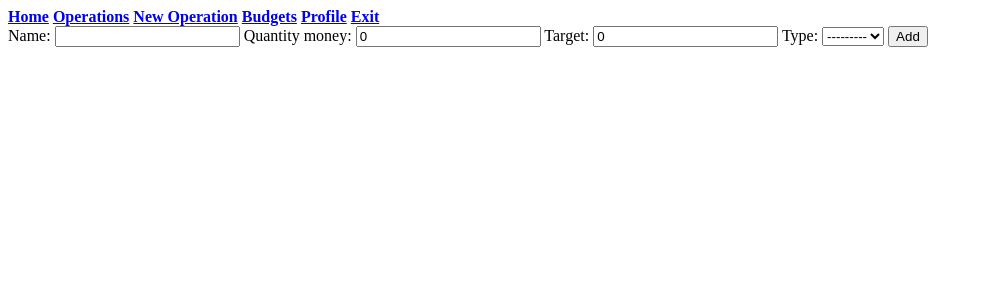
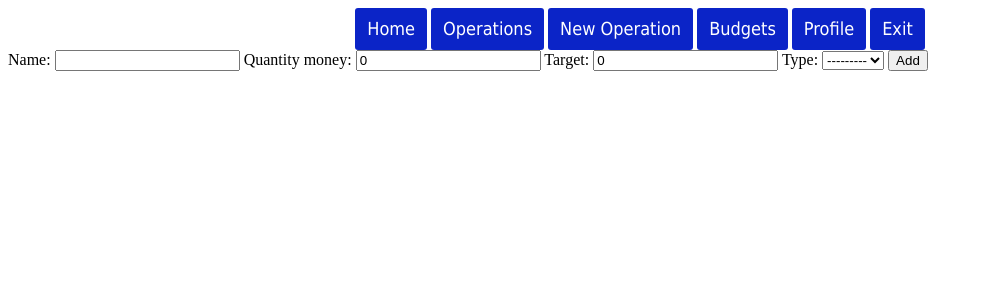
Before and after one commit to pozor22/Finance_Application, a Django app: page /new/ in a window 1280 px wide. Shown: the top 300 px of the page, without its empty margins (0-983 px from the left). Run offline with Django 4.2, Linux system fonts and the light colour scheme.

Commit message:
version 5.0.0

```diff
--- a/finance_app/account/forms.py
+++ b/finance_app/account/forms.py
@@ -11,7 +11,7 @@ class CreateOperationForm(forms.ModelForm):
 
     class Meta:
         model = Operation
-        fields = ('price', 'category', 'date',)
+        fields = ('price', 'category', 'notes', 'date', 'account',)
 
 
 class CreateAccountForm(forms.ModelForm):
--- a/finance_app/account/models.py
+++ b/finance_app/account/models.py
@@ -28,7 +28,7 @@ class Account(models.Model):
     type = models.ForeignKey(Type, on_delete=models.PROTECT)
 
     def __str__(self):
-        return f'name: {self.name}; user: {self.user}; type: {self.type}'
+        return f'account: {self.name}'
 
 
 class Operation(models.Model):
@@ -67,4 +67,4 @@ class Operation(models.Model):
         return collector.delete()
 
     def __str__(self):
-        return f'account: {self.account}; category: {self.category}; price: {self.price}'
+        return f'account: {self.account}; category: {self.category}; price: {self.price}//// {self.pk}'
--- a/finance_app/account/templates/account/base.html
+++ b/finance_app/account/templates/account/base.html
@@ -5,16 +5,33 @@
     <title>Title</title>
     {% load static %}
     <link href="{% static 'account/base.css' %}" rel="stylesheet">
+      <style>
+        a.button {
+        display: inline-block;
+        background: #0B24C7;
+        color: #fff;
+        padding: 12px;
+        border-radius: 3px;
+        text-decoration: none;
+        font-family: Tahoma;
+        font-size: 18px;
+        line-height: 1;
+        font-weight: 100;
+        }
+        .head {
+            text-align: center;
+        }
+      </style>
     {% block style %} {% endblock %}
 </head>
 <body>
-    <div class="board">
-        <h4 style="display: inline;"><a href="{% url 'Accounts:accounts' %}">Home</a></h4>
-        <h4 style="display: inline;" align="right"><a href="{% url 'Accounts:operations' 1 %}">Operations</a></h4>
-        <h4 style="display: inline;" align="right"><a href="{% url 'users:registration' %}">New Operation</a></h4>
-        <h4 style="display: inline;" align="right"><a href="{% url 'users:registration' %}">Budgets</a></h4>
-        <h4 style="display: inline;" align="right"><a href="{% url 'users:registration' %}">Profile</a></h4>
-        <h4 style="display: inline;" align="right"><a href="{% url 'users:exit' %}">Exit</a></h4>
+    <div class="head">
+        <a class="button" href="{% url 'Accounts:accounts' %}">Home</a>
+        <a class="button" href="{% url 'Accounts:operations' 1 %}">Operations</a>
+        <a class="button" href="{% url 'Accounts:CreateOperation' %}">New Operation</a>
+        <a class="button" href="{% url 'users:registration' %}">Budgets</a>
+        <a class="button" href="{% url 'users:registration' %}">Profile</a>
+        <a class="button" href="{% url 'users:exit' %}">Exit</a>
     </div>
     <div>
         {% block content %} {% endblock %}
--- a/finance_app/account/urls.py
+++ b/finance_app/account/urls.py
@@ -8,6 +8,6 @@ urlpatterns = [
     path('operations/<int:time>/', AllOperationsView.as_view(), name='operations'),
     path('operations/<int:pk>/<int:time>/', OperationsOneAccountView.as_view(), name='operationsOne'),
     path('new/', CreateNewAccountView.as_view(), name='CreateAccount'),
-    path('account/<int:pk>', AccountView.as_view(), name='account'),
+    path('newoperation/', CreateOperationView.as_view(), name='CreateOperation'),
     path('operation/<int:pk>', DeleteOperationView.as_view(), name='DeleteOperation'),
 ]
--- a/finance_app/account/views.py
+++ b/finance_app/account/views.py
@@ -121,6 +121,17 @@ class OperationsOneAccountView(View):
         return render(request, self.template_name, context)
 
 
+class CreateOperationView(CreateView):
+    form_class = CreateOperationForm
+    template_name = 'account/CreateOperation.html'
+    success_url = reverse_lazy('Accounts:accounts')
+
+    def get_context_data(self, **kwargs):
+        context = super(CreateOperationView, self).get_context_data(**kwargs)
+        context['form'].fields['account'].queryset = Account.objects.filter(user=self.request.user)
+        return context
+
+
 class CreateNewAccountView(CreateView):
     form_class = CreateAccountForm
     template_name = 'account/CreateAccount.html'
@@ -131,33 +142,6 @@ class CreateNewAccountView(CreateView):
         return super().form_valid(form)
 
 
-class AccountView(View):
-    template_name = 'account/Account.html'
-
-    def get(self, request, *args, **kwargs):
-        pk = self.kwargs['pk']
-        form = CreateOperationForm()
-        account = Account.objects.get(pk=pk)
-        try:
-            operations = Operation.objects.filter(account__pk=pk).order_by('-date')
-        except:
-            operations = None
-        context = {
-            'account': account,
-            'operations': operations,
-            'form': form,
-        }
-        return render(request, self.template_name, context)
-
-    def post(self, request, *args, **kwargs):
-        pk = self.kwargs['pk']
-        form = CreateOperationForm(data=request.POST)
-        account = Account.objects.get(pk=pk)
-        form.instance.account = account
-        form.save()
-        return HttpResponseRedirect(reverse('Accounts:account', args=[account.pk]))
-
-
 class DeleteOperationView(View):
     def get(self, request, *args, **kwargs):
         pk = self.kwargs['pk']
```
Also changed, not shown: finance_app/account/templates/account/Account.html (deleted, +0 -38 lines), finance_app/account/templates/account/AllAccount.html (+12 -6 lines), finance_app/account/templates/account/CreateOperation.html (added, +17 -0 lines), finance_app/account/templates/account/Operations.html (+6 -3 lines), finance_app/account/templates/account/OperationsOneAccount.html (+6 -3 lines).
